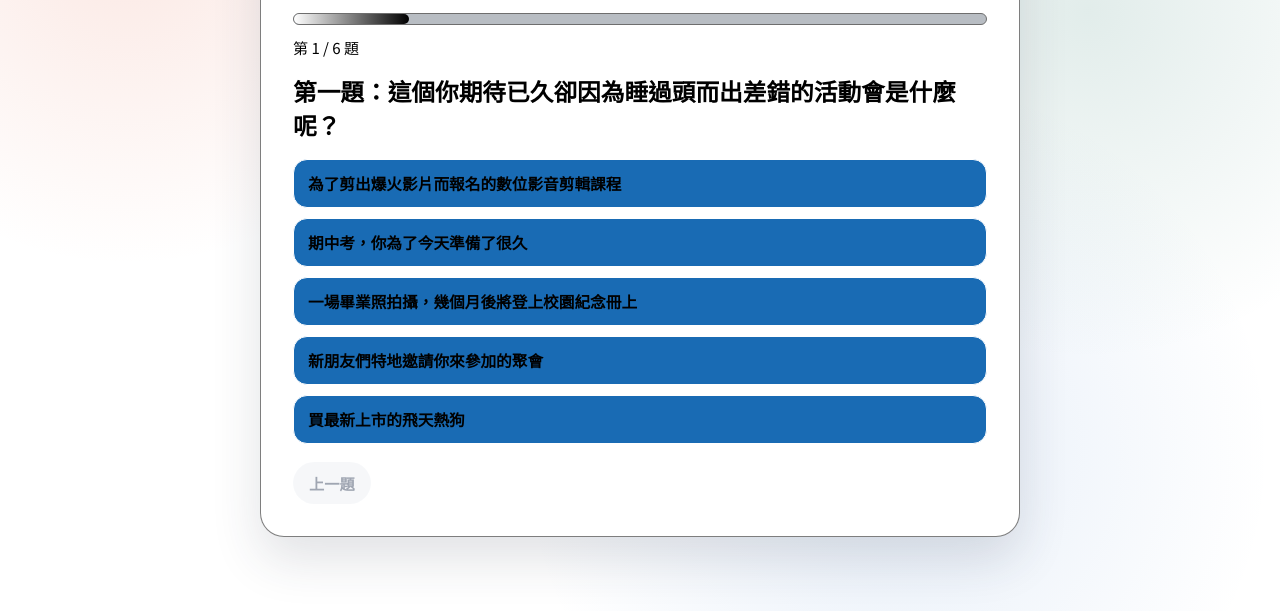
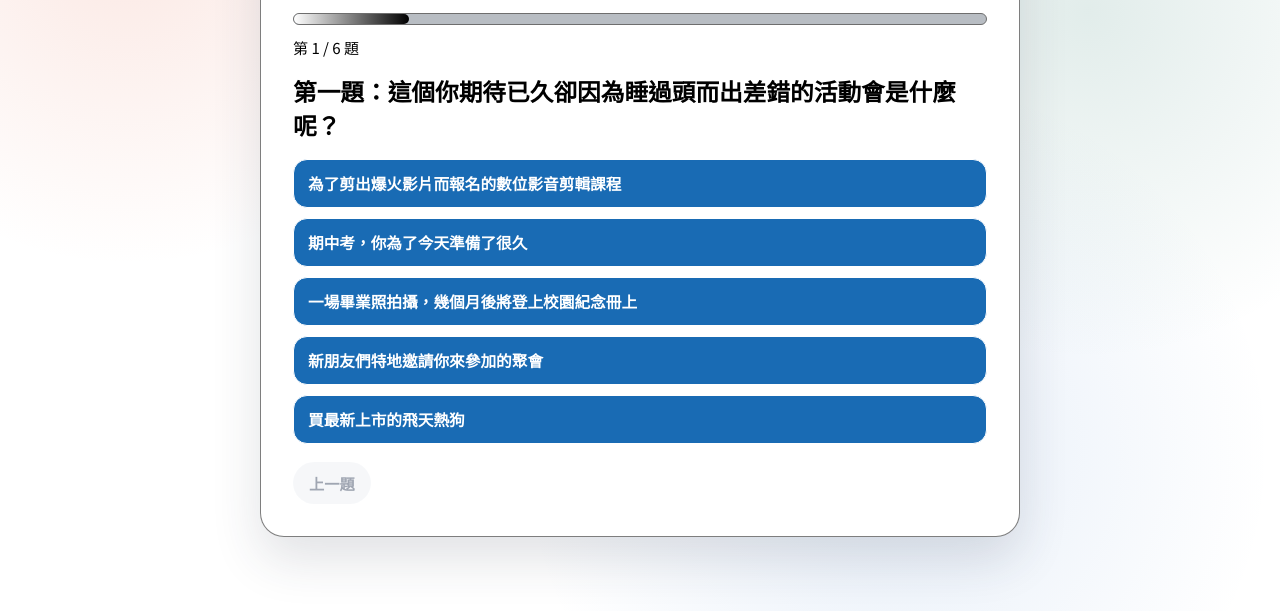
Before and after one commit to jpandc/Transportation.github.io, a plain HTML site: page index.html in a window 1280 px wide. Shown: the part 189-800 px from the top of the page. Drawn offline with Linux system fonts and the light colour scheme.

Commit message:
Update index.html

```diff
--- a/index.html
+++ b/index.html
@@ -119,7 +119,7 @@
       transition: transform 120ms ease, border-color 120ms ease, box-shadow 120ms ease;
       text-align: left;
       font-size: 0.98rem;
-      color: var(--ink);
+      color: #ffffff;
     }
 
     .option:hover {
```
